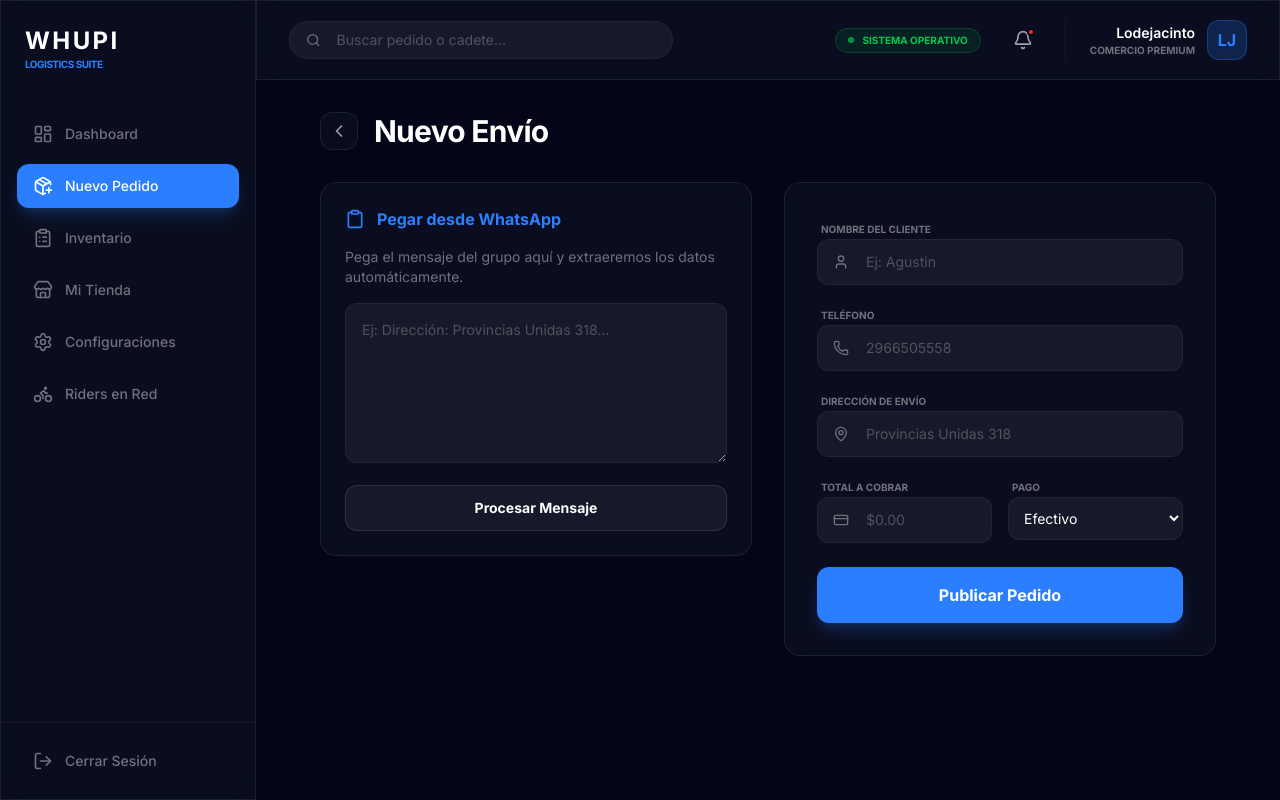
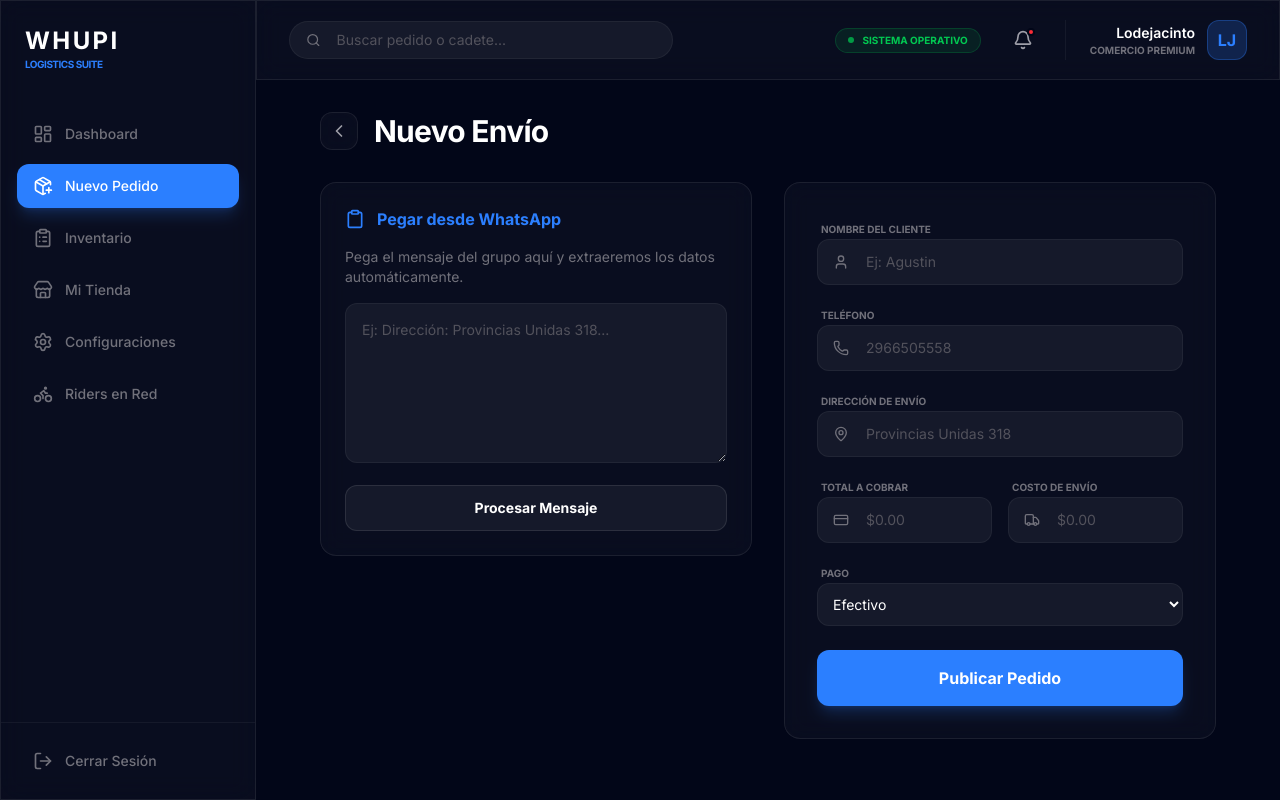
Before and after one commit to GMARTIX/whupi, a Next.js app: page /dashboard/merchant/new-order in a window 1280 px wide. Built offline with nearby package versions, Linux system fonts and the light colour scheme.

Commit message:
Fix: Shipping cost parsing and manual order form fields

```diff
--- a/src/app/dashboard/merchant/new-order/page.tsx
+++ b/src/app/dashboard/merchant/new-order/page.tsx
@@ -9,6 +9,9 @@ import {
   User,
   ChevronLeft,
   Loader2,
+  Package,
+  Truck,
+  Clock,
   CheckCircle2
 } from "lucide-react";
 import Link from "next/link";
@@ -25,6 +28,7 @@ export default function NewOrderPage() {
     address: "",
     paymentMethod: "Efectivo",
     amount: "",
+    deliveryPrice: "",
     prepTime: "15"
   });
 
@@ -34,7 +38,8 @@ export default function NewOrderPage() {
       ...prev,
       address: parsed.address || prev.address,
       phone: parsed.phone || prev.phone,
-      paymentMethod: parsed.paymentMethod || prev.paymentMethod
+      paymentMethod: parsed.paymentMethod || prev.paymentMethod,
+      deliveryPrice: parsed.deliveryPrice?.toString() || prev.deliveryPrice
     }));
   };
 
@@ -147,6 +152,15 @@ export default function NewOrderPage() {
                 value={formData.amount}
                 onChange={(v: string) => setFormData({...formData, amount: v})}
               />
+              <InputField
+                label="Costo de Envío"
+                icon={<Truck className="w-4 h-4" />}
+                placeholder="$0.00"
+                value={formData.deliveryPrice}
+                onChange={(v: string) => setFormData({...formData, deliveryPrice: v})}
+              />
+            </div>
+
             <div className="space-y-2">
               <label className="text-[10px] uppercase font-bold text-zinc-500 ml-1">Pago</label>
               <select
@@ -158,7 +172,6 @@ export default function NewOrderPage() {
                 <option value="Transferencia">Transferencia</option>
                 <option value="Pagado">Ya pagado</option>
               </select>
-              </div>
             </div>
           </div>
 
--- a/src/lib/utils/parser.ts
+++ b/src/lib/utils/parser.ts
@@ -4,6 +4,7 @@ export interface ParsedOrder {
   paymentMethod: string;
   customerName?: string;
   total?: number;
+  deliveryPrice?: number;
 }
 
 export function parseWhatsAppMessage(text: string): ParsedOrder {
@@ -11,6 +12,7 @@ export function parseWhatsAppMessage(text: string): ParsedOrder {
     address: "",
     phone: "",
     paymentMethod: "Efectivo",
+    deliveryPrice: 0
   };
 
   // Dirección
@@ -25,6 +27,12 @@ export function parseWhatsAppMessage(text: string): ParsedOrder {
   const paymentMatch = text.match(/Forma de pago:\s*([^\n]+)/i);
   if (paymentMatch) result.paymentMethod = paymentMatch[1].trim();
 
+  // Costo de envio (Regex for "Envio: $500" or "Costo envio $600")
+  const deliveryMatch = text.match(/(?:Env[ií]o|Costo env[ií]o):\s*\$?\s*([\d.]+)/i);
+  if (deliveryMatch) {
+    result.deliveryPrice = parseFloat(deliveryMatch[1].replace(/\./g, ''));
+  }
+
   // Fallback for simple single-line messages (ej: "Taqueria zapioala 870 para Lago del desierto 354 pagado")
   if (!result.address) {
     const fallbackMatch = text.match(/para\s+([^,]+)/i);
```
Lines whose indentation alone changed are shown as unchanged.
